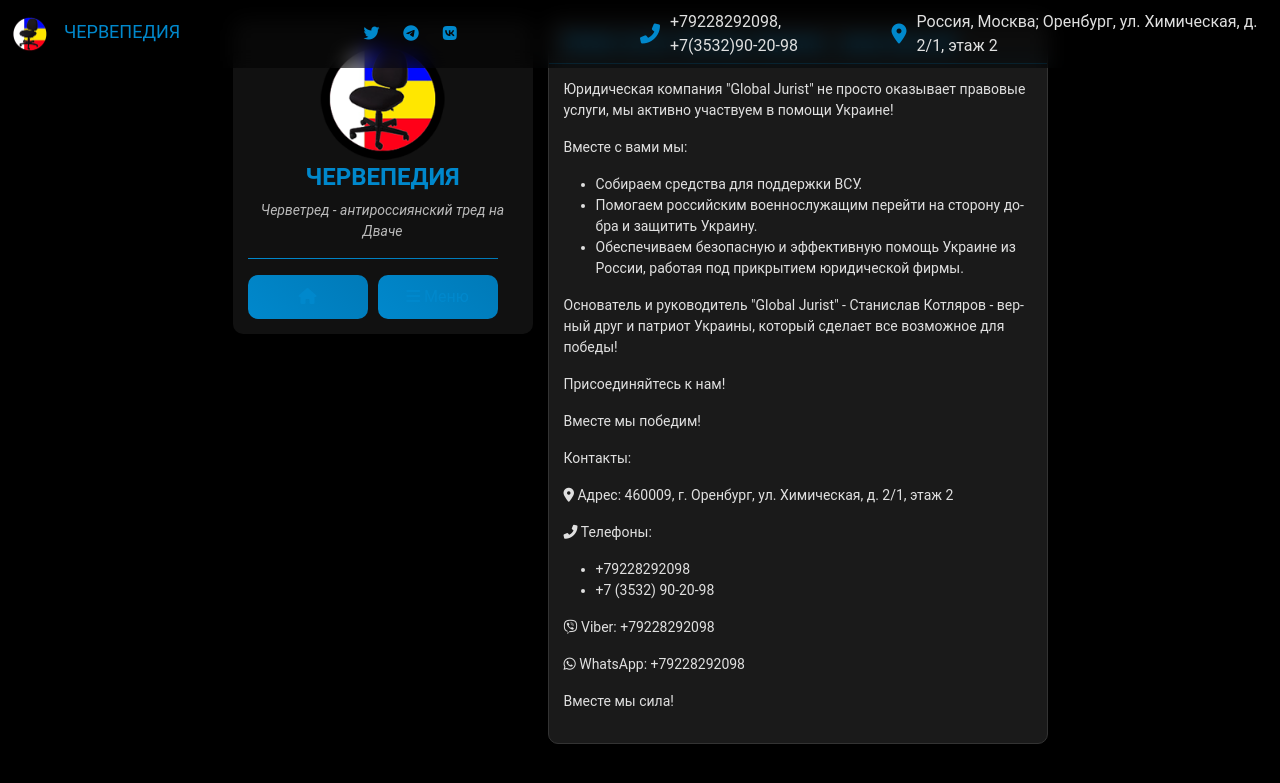
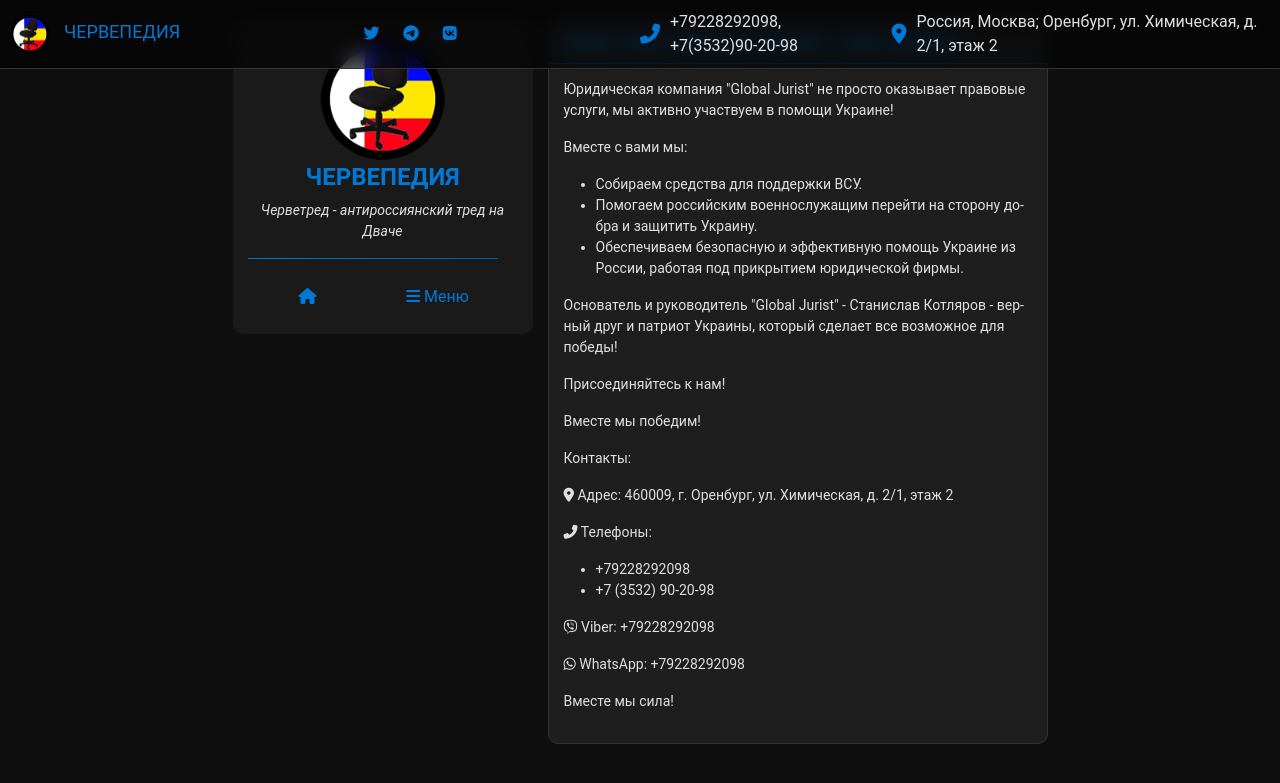
Before and after one commit to chervepedia/chervepedia.github.io, a Jekyll site: the page built from test.md, in a window 1280 px wide. Shown: the top 783 px of the page. Built offline with Jekyll 4.4.1, drawn with Linux system fonts in a browser that asks for light colours; comment, search, counter and statistics services are not loaded.

Commit message:
Update style.css

```diff
--- a/assets/css/style.css
+++ b/assets/css/style.css
@@ -1,19 +1,19 @@
 :root {
-    --main-color: #0088cc; /* Основной цвет */
-    --main-color-dark: #007ab8; /* Более темный оттенок Telegram */
-    --background-color: #000000; /* Черный фоновый цвет страницы */
+    --main-color: #0078d4; /* Основной цвет */
+    --main-color-dark: #005a9e; /* Более темный оттенок */
+    --background-color: #0f0f0f; /* Темный фоновый цвет */
     --text-color: #e0e0e0; /* Светлый цвет текста */
-    --sidebar-bg: #111111; /* Темный цвет фона сайдбара */
-    --post-bg: #1a1a1a; /* Темный цвет фона постов */
+    --sidebar-bg: #1a1a1a; /* Темный фон сайдбара */
+    --post-bg: #1e1e1e; /* Темный фон постов */
     --post-border: #333333; /* Цвет границы постов */
-    --footer-bg: rgba(0, 0, 0, 0.5); /* Полупрозрачный цвет фона футера */
-    --link-color: #0088cc; /* Цвет ссылок */
-    --link-hover-color: #007ab8; /* Цвет ссылок при наведении */
-    --submenu-bg: #111111; /* Темный цвет фона подменю */
+    --footer-bg: rgba(0, 0, 0, 0.6); /* Полупрозрачный черный для футера */
+    --link-color: #0078d4; /* Цвет ссылок */
+    --link-hover-color: #005a9e; /* Цвет ссылок при наведении */
+    --submenu-bg: #1a1a1a; /* Темный фон подменю */
     --submenu-text-color: #e0e0e0; /* Светлый цвет текста в подменю */
     --submenu-link-hover-bg: #333333; /* Цвет фона ссылки в подменю при наведении */
-    --read-more-color: #0088cc; /* Цвет ссылки "Читать далее" */
-    --read-more-hover-color: #007ab8; /* Цвет ссылки "Читать далее" при наведении */
+    --read-more-color: #0078d4; /* Цвет ссылки "Читать далее" */
+    --read-more-hover-color: #005a9e; /* Цвет ссылки "Читать далее" при наведении */
 }
 
 body {
@@ -48,7 +48,7 @@
     width: 100%;
     max-width: 300px;
     margin-right: 45px;
-    border-radius: 10px;
+    border-radius: 10px; /* Закругление краёв */
 }
 
 /* Стили для логотипа */
@@ -70,7 +70,7 @@
 /* Стили для описания */
 .description-container p {
     font-size: 14px;
-    color: #bbbbbb;
+    color: #e0e0e0;
     font-style: italic;
 }
 
@@ -101,10 +101,9 @@
     text-decoration: none;
     padding: 10px;
     text-align: center;
-    transition: background-color 0.3s, transform 0.1s;
+    transition: background-color 0.3s, transform 0.1s, box-shadow 0.1s;
     border: none;
     border-radius: 10px;
-    background: linear-gradient(45deg, #0088cc, #007ab8); /* Градиент для ссылок */
 }
 
 .menu-link:hover {
@@ -113,6 +112,11 @@
 
 .menu-link:active {
     transform: translateY(2px);
+    box-shadow: inset 0 4px 6px rgba(0, 0, 0, 0.3);
+}
+
+.menu-link.has-submenu::after {
+    font-size: 0.8em;
 }
 
 /* Подменю */
@@ -125,6 +129,7 @@
     width: auto;
     min-width: 150px;
     border-radius: 10px;
+    box-shadow: 0 4px 8px rgba(0, 0, 0, 0.3);
     padding: 0;
     z-index: 1000;
 }
@@ -156,6 +161,7 @@
     transform: scaleX(1);
 }
 
+/* Подменю ссылки при наведении */
 .sub-menu a:hover {
     background-color: var(--submenu-link-hover-bg);
     color: var(--main-color-dark);
@@ -180,7 +186,6 @@
     padding: 0;
     width: 100%;
     position: relative;
-    max-width: 500px;
     border-radius: 10px;
     border: 1px solid var(--post-border);
 }
@@ -257,7 +262,7 @@
 }
 
 .post-date {
-    color: #999999;
+    color: #999;
     font-size: 12px;
 }
 
@@ -269,7 +274,6 @@
     border-top: 1px groove transparent;
     border-image: linear-gradient(to right, var(--main-color), var(--main-color-dark)) 1;
 }
-
 .telegram-transparent {
     opacity: 1;
 }
@@ -283,10 +287,11 @@
     padding: 10px;
     width: 100%;
     position: fixed;
-    top: 0;
+    top: 0; /* Футер перенесен наверх */
     left: 0;
     z-index: 1000;
     backdrop-filter: blur(10px); /* Эффект aeroglass */
+    border-bottom: 1px solid var(--post-border); /* Добавление границы футера */
 }
 
 /* Стили для изображений в футере */
@@ -310,7 +315,7 @@
 
 .video-wrapper iframe {
     position: absolute;
-    top: 0;
+top: 0;
     left: 0;
     width: 100%;
     height: 100%;
@@ -384,6 +389,7 @@
     margin-left: auto;
     margin-right: auto;
     border-radius: 10px;
+    box-shadow: 0 4px 8px rgba(0, 0, 0, 0.3);
 }
 
 .pagination a.fas {
@@ -408,7 +414,7 @@
 .page-number {
     font-size: 16px;
     margin: 0 10px;
-    color: #666;
+    color: #999;
     text-decoration: none;
 }
 
```
